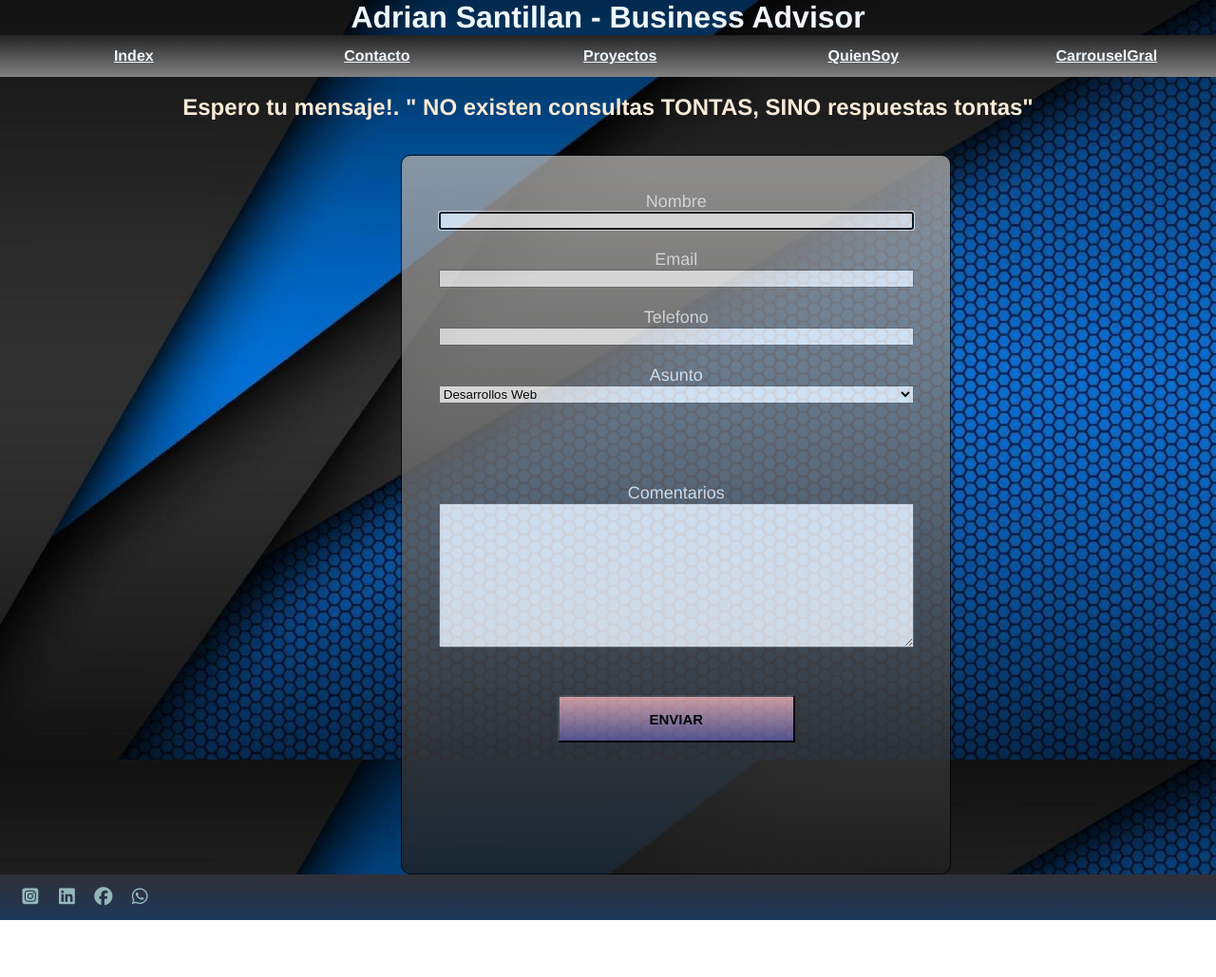
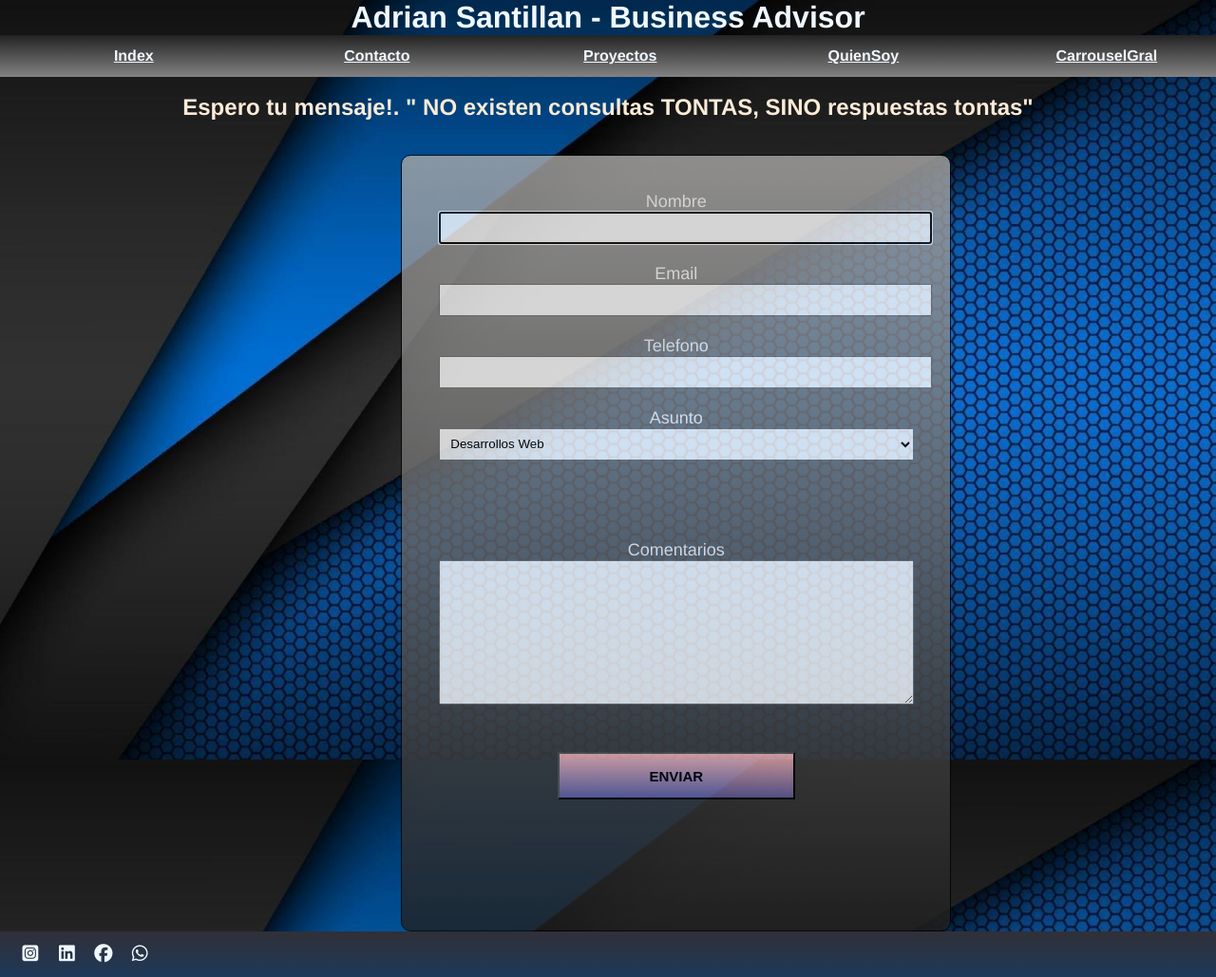
Before and after one commit to adrian-commit/porfolioCH, a plain HTML site: page Contacto.html in a window 1280 px wide. Shown: the top 1029 px of the page at 95% size. Before the commit the page ends 969 px from the top, so only its background shows below. Drawn offline with Linux system fonts and the light colour scheme.

Commit message:
cambios en gral

```diff
--- a/Contacto.html
+++ b/Contacto.html
@@ -42,19 +42,19 @@
         <h2>Espero tu mensaje!. " NO existen consultas TONTAS, SINO respuestas tontas"</h2>
         <br>
         <br>
+
 		<form action="/create" method="POST" class="formul-1">
-
                 <label for="user">Nombre </label>
-                <input type="text" name="userName" required tabindex="1" autofocus>
+                <input type="text" name="userName" required tabindex="1" autofocus class="formInt">
                 <br>
                 <label for="email">Email</label>
-                <input type="email" name="email" required tabindex="2">
+                <input type="email" name="email" required tabindex="2" class="formInt">
                 <br>
                 <label for="Telefono">Telefono</label>
-			    <input type="Telefono" name="pass">
+			    <input type="Telefono" name="pass" class="formInt">
                 <br>
                 <label for="Asunto">Asunto</label>
-                    <select id="asunto" name="asunto" class="select-css">
+                    <select id="asunto" name="asunto" class="select-css" class="formInt">
                         <option value="Desarrollos Web" selected>Desarrollos Web</option>
                         <option value="Aplicaciones Web">Aplicaciones Web</option>
                         <option value="Boots y automatizacion de Procesos">Boots y automatizacion de Procesos</option>
@@ -66,7 +66,7 @@
                 <br>
                 <br>
                 <label for="comment">Comentarios</label>
-                <textarea name="comment" id="comment" cols="30" rows="10"></textarea>
+                <textarea name="comment" id="comment" cols="40" rows="10"></textarea>
 
 
                 <button href="enviar" class="btn-enviar">Enviar</button>
@@ -75,9 +75,9 @@
 
 </body>
 <footer >
-    <imput class="logos"><i class="fa-brands fa-square-instagram"></i> </imput>
-    <imput class="logos"><i class="fa-brands fa-linkedin"></i></imput>
-    <imput class="logos"><i class="fa-brands fa-facebook"></i></imput>
-    <imput class="logos"><i class="fa-brands fa-whatsapp"></i></imput>
+    <imput class="logos"><a href="https://www.instagram.com/"><i class="fa-brands fa-square-instagram"></i></a></imput>
+        <imput class="logos"><a href="https://www.linkedin.com/"><i class="fa-brands fa-linkedin"></i></a></imput>
+        <imput class="logos"><a href="https://es-la.facebook.com/"><i class="fa-brands fa-facebook"></i></a></imput>
+        <imput class="logos"><a href="https://web.whatsapp.com/"><i class="fa-brands fa-whatsapp"></i></a></imput>
 </footer>
 </html>
--- a/public/css/formul.css
+++ b/public/css/formul.css
@@ -52,3 +52,13 @@ body{
     background-image: linear-gradient(#f7a151,#917045);
 
   }
+
+.formInt{
+    width: 100%;
+    padding: 1%;
+}
+
+.formInt, select{
+    width: 100%;
+    padding: 1.5%;
+}
--- a/public/css/styles.css
+++ b/public/css/styles.css
@@ -27,6 +27,7 @@ h1{
     width: 100%;
     color: aliceblue;
 
+
 }
 
 footer{
@@ -40,6 +41,8 @@ footer{
     cursor: pointer;
 	text-transform: uppercase;
 	transition: .3s ease all;
+    justify-content:flex-start;
+
 
 }
 
@@ -48,9 +51,11 @@ footer{
     position:relative;
     width: 3%;
     color: rgb(149, 183, 185);
+    flex-wrap: wrap;
 }
 
 a {
     width: 25%;
     color: aliceblue;
+    flex-wrap: wrap;
 }
```
Also changed, not shown: CarroselGral.html (+4 -4 lines), Index.html (+4 -4 lines), Proyectos.html (+4 -4 lines), QuienSoy.html (+4 -4 lines).
